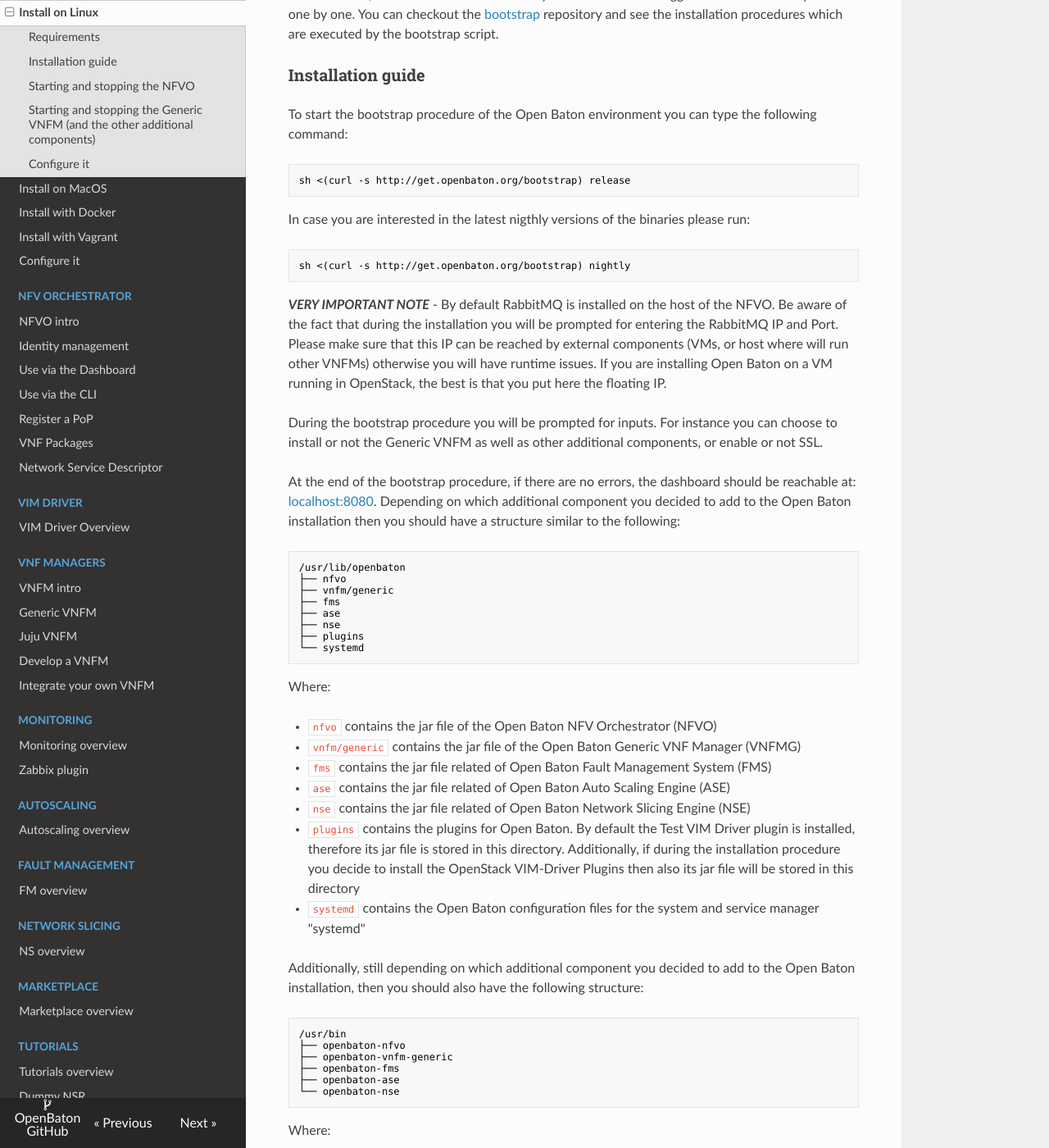
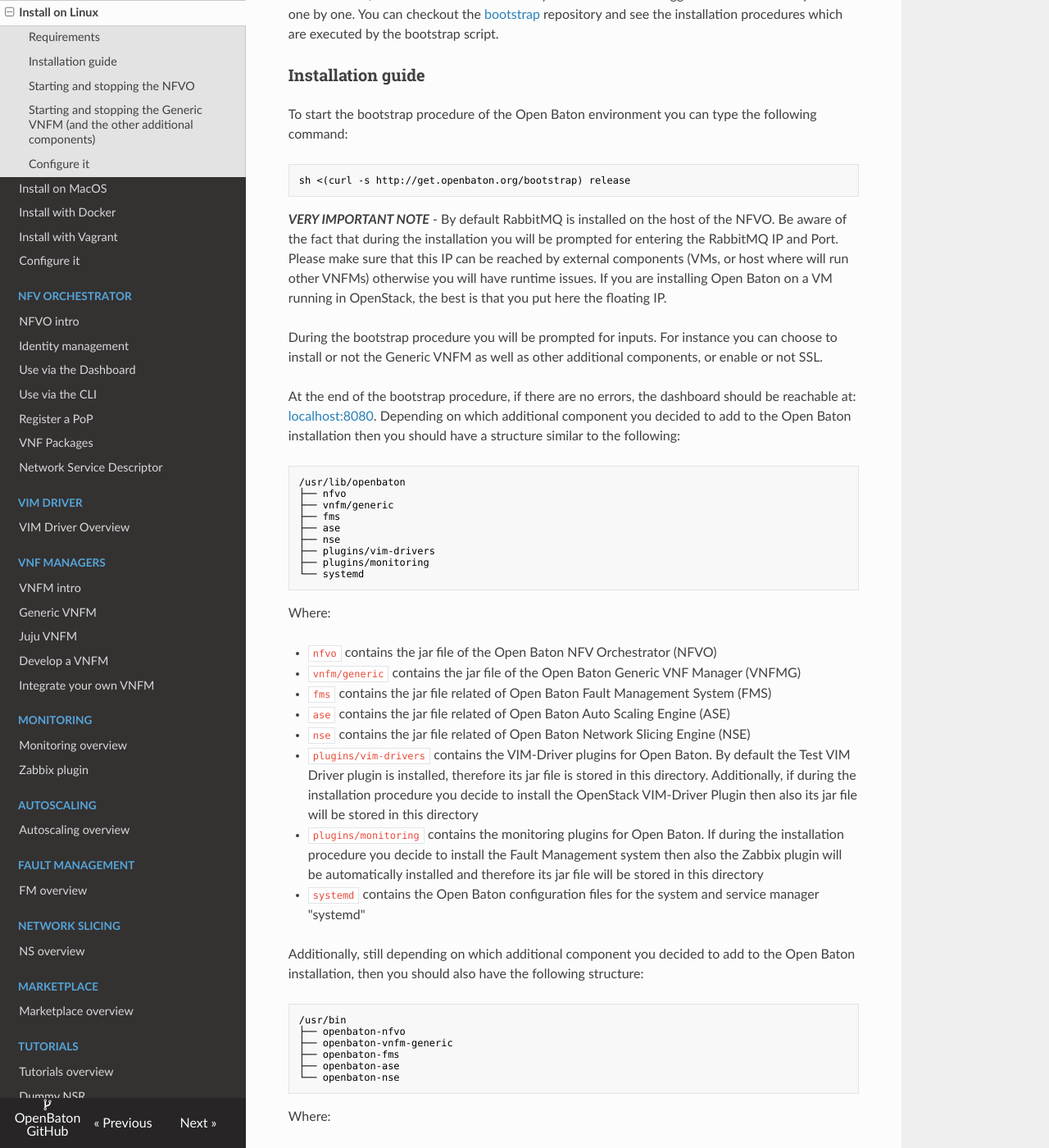
Before and after one commit to openbaton/docs, an MkDocs documentation site: the page built from docs/nfvo-installation-deb.md, in a window 1280 px wide and 1400 px high, scrolled down 1087 px. Shown: the whole window at 82% size. Built offline with MkDocs 1.6.1, drawn with Linux system fonts in a browser that asks for light colours; nearby versions of some CDN libraries; old or Windows-style settings are respelled for this version of MkDocs; some of the changed text lies outside the part shown.

Commit message:
Fix: remove nightly info and add xenial info

````diff
--- a/docs/nfvo-installation-deb.md
+++ b/docs/nfvo-installation-deb.md
@@ -42,12 +42,6 @@
 sh <(curl -s http://get.openbaton.org/bootstrap) release
 ```
 
-In case you are interested in the latest nigthly versions of the binaries please run:
-
-```bash
-sh <(curl -s http://get.openbaton.org/bootstrap) nightly
-```
-
 ***VERY IMPORTANT NOTE*** - By default RabbitMQ is installed on the host of the NFVO. Be aware of the fact that during the installation you will be prompted for entering the RabbitMQ IP and Port. Please make sure that this IP can be
   reached by external components (VMs, or host where will run other VNFMs) otherwise you will have runtime issues. If you are installing Open Baton on a VM running in OpenStack, the best is that you put here
   the floating IP.
@@ -63,7 +57,8 @@
 ├── fms
 ├── ase
 ├── nse
-├── plugins
+├── plugins/vim-drivers
+├── plugins/monitoring
 └── systemd
 ```
 
@@ -74,7 +69,8 @@
 * `fms` contains the jar file related of Open Baton Fault Management System (FMS)
 * `ase` contains the jar file related of Open Baton Auto Scaling Engine (ASE)
 * `nse` contains the jar file related of Open Baton Network Slicing Engine (NSE)
-* `plugins` contains the plugins for Open Baton. By default the Test VIM Driver plugin is installed, therefore its jar file is stored in this directory. Additionally, if during the installation procedure you decide to install the OpenStack VIM-Driver Plugins then also its jar file will be stored in this directory
+* `plugins/vim-drivers` contains the VIM-Driver plugins for Open Baton. By default the Test VIM Driver plugin is installed, therefore its jar file is stored in this directory. Additionally, if during the installation procedure you decide to install the OpenStack VIM-Driver Plugin then also its jar file will be stored in this directory
+* `plugins/monitoring` contains the monitoring plugins for Open Baton. If during the installation procedure you decide to install the Fault Management system then also the Zabbix plugin will be automatically installed and therefore its jar file will be stored in this directory
 * `systemd` contains the Open Baton configuration files for the system and service manager "systemd"
 
 
````
Also changed, not shown: other parts of docs/nfvo-installation-deb.md (+4 -4 lines).
